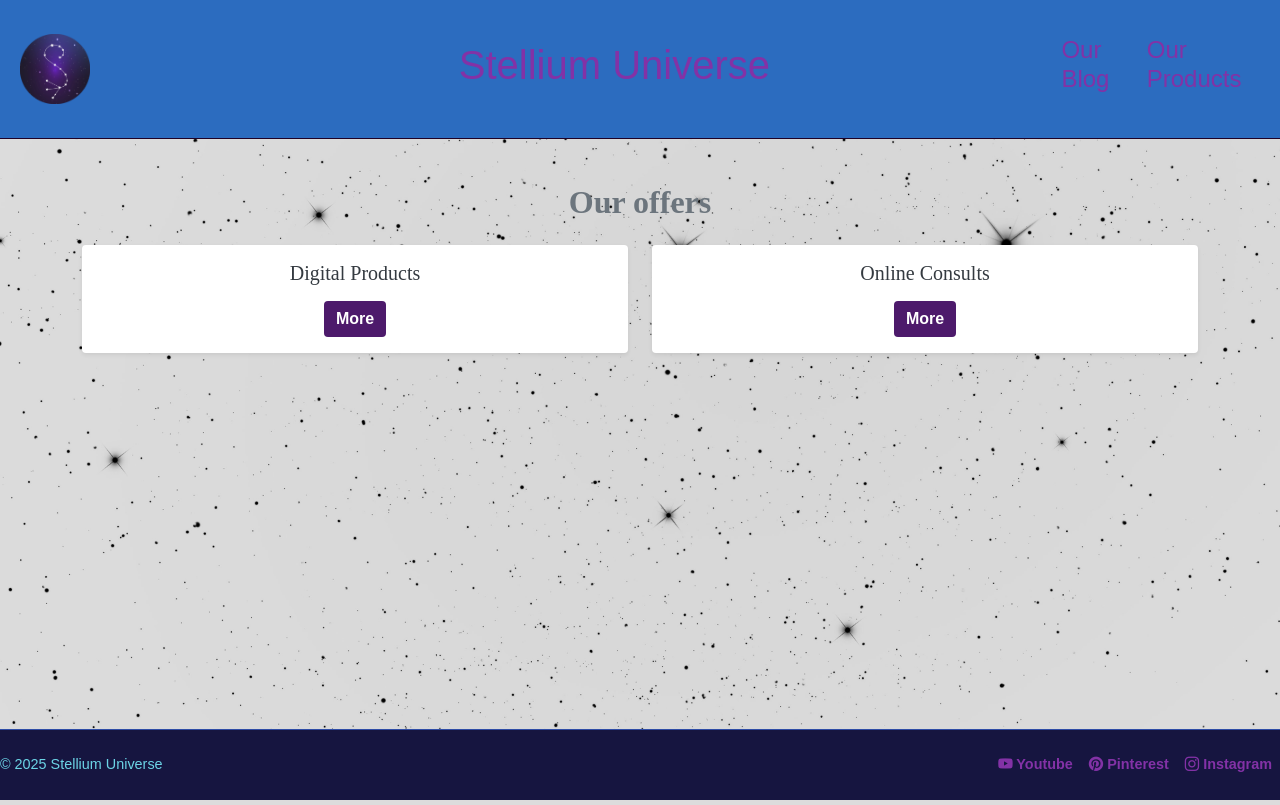
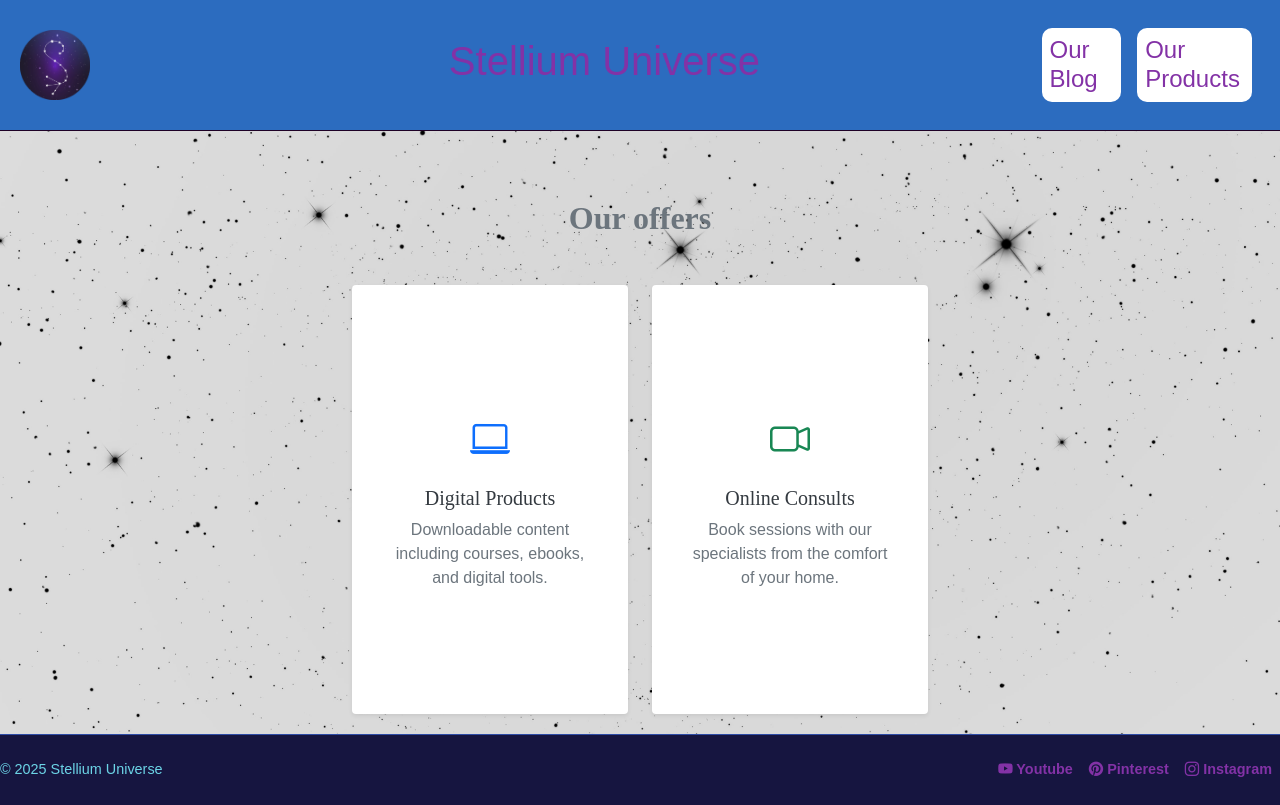
Before and after one commit to NadCarlos/stellium_django, a Django app: page /shop/ in a window 1280 px wide. Run offline with Django 5.2, Linux system fonts and the light colour scheme; some libraries are stand-ins or nearby versions; some web fonts are replaced.

Commit message:
general styling

```diff
--- a/stellium/shared_app/templates/base.html
+++ b/stellium/shared_app/templates/base.html
@@ -121,6 +121,18 @@
         .coso:hover {
             color: #4d1a6b;
         }
+        .nav-link.custom-nav {
+        background-color: white;
+        border-radius: 10px;
+        padding: 0.5rem 1rem;
+        margin: 0 0.5rem;
+        transition: background-color 0.3s ease, color 0.3s ease;
+        }
+
+        .nav-link.custom-nav:hover {
+            background-color: #4D1A6B;
+            color: white !important;
+        }
     </style>
 </head>
 
@@ -144,10 +156,14 @@
         <div class="collapse navbar-collapse justify-content-end" id="navbarSupportedContent">
             <ul class="navbar-nav">
                 <li class="nav-item">
-                    <a class="nav-link active" aria-current="page" href="{% url 'categories' %}"><h4 class="coso">Our Blog</h4></a>
+                    <a class="nav-link active custom-nav" aria-current="page" href="{% url 'categories' %}">
+                        <h4 class="coso m-0">Our Blog</h4>
+                    </a>
                 </li>
                 <li class="nav-item">
-                    <a class="nav-link active" aria-current="page" href="{% url 'shop' %}"><h4 class="coso">Our Products</h4></a>
+                    <a class="nav-link active custom-nav" aria-current="page" href="{% url 'shop' %}">
+                        <h4 class="coso m-0">Our Products</h4>
+                    </a>
                 </li>
             </ul>
         </div>
--- a/stellium/shop/templates/shop_index.html
+++ b/stellium/shop/templates/shop_index.html
@@ -1,33 +1,51 @@
 {% extends 'base.html' %}
 
 {% block content %}
-<div class="container mt-4">
-    <!-- Título con estilos -->
-    <h2 class="text-center mb-4" style="font-family: 'Footlight MT Pro', serif; font-weight: bold; color: #6c757d;">
+<style>
+.card:hover {
+    transform: scale(1.02);
+    box-shadow: 0 8px 20px rgba(0, 0, 0, 0.1);
+}
+</style>
+
+<div class="container mt-5">
+    <h2 class="text-center mb-5" style="font-family: 'Footlight MT Pro', serif; font-weight: bold; color: #6c757d;">
         Our offers
     </h2>
 
-    <!-- Contenedor de categorías con diseño de tarjetas -->
-    <div class="row row-cols-1 row-cols-md-2 g-4">
-        <div class="col">
-            <div class="card h-100 shadow-sm border-0">
-                <div class="card-body text-center">
-                    <h5 class="card-title" style="font-family: 'Footlight MT Pro', serif; color: #343a40;">
+    <div class="row row-cols-1 row-cols-md-2 g-4 justify-content-center">
+        <!-- Card: Digital Products -->
+        <div class="col" style="max-width: 300px;">
+            <a href="{% url 'products' %}" class="text-decoration-none">
+                <div class="card shadow-sm border-0 text-center p-3" style="aspect-ratio: 9 / 14; transition: transform 0.2s;">
+                    <div class="card-body d-flex flex-column justify-content-center align-items-center">
+                        <i class="bi bi-laptop fs-1 text-primary mb-3"></i>
+                        <h5 class="card-title mb-2" style="font-family: 'Footlight MT Pro', serif; color: #343a40;">
                             Digital Products
                         </h5>
-                    <a href="{% url 'products' %}" class="btn btn-primary mt-2">More</a>
+                        <p class="text-muted mb-0">
+                            Downloadable content including courses, ebooks, and digital tools.
+                        </p>
                     </div>
                 </div>
+            </a>
         </div>
-        <div class="col">
-            <div class="card h-100 shadow-sm border-0">
-                <div class="card-body text-center">
-                    <h5 class="card-title" style="font-family: 'Footlight MT Pro', serif; color: #343a40;">
+
+        <!-- Card: Online Consults -->
+        <div class="col" style="max-width: 300px;">
+            <a href="{% url 'consult_index' %}" class="text-decoration-none">
+                <div class="card shadow-sm border-0 text-center p-3" style="aspect-ratio: 9 / 14; transition: transform 0.2s;">
+                    <div class="card-body d-flex flex-column justify-content-center align-items-center">
+                        <i class="bi bi-camera-video fs-1 text-success mb-3"></i>
+                        <h5 class="card-title mb-2" style="font-family: 'Footlight MT Pro', serif; color: #343a40;">
                             Online Consults
                         </h5>
-                    <a href="{% url 'consult_index' %}" class="btn btn-primary mt-2">More</a>
+                        <p class="text-muted mb-0">
+                            Book sessions with our specialists from the comfort of your home.
+                        </p>
                     </div>
                 </div>
+            </a>
         </div>
     </div>
 </div>
--- a/stellium/stellium/settings.py
+++ b/stellium/stellium/settings.py
@@ -36,8 +36,8 @@ SECRET_KEY = env("DJANGO_SECRET_KEY")
 # SECURITY WARNING: don't run with debug turned on in production!
 DEBUG = env("DJANGO_DEBUG")
 
-ALLOWED_HOSTS = env.list("DJANGO_ALLOWED_HOSTS", default=["localhost", "127.0.0.1"])
-CSRF_TRUSTED_ORIGINS = ["https://0.0.0.0", "https://localhost", "https://bfa3-186-122-108-105.ngrok-free.app"]
+ALLOWED_HOSTS = env.list("DJANGO_ALLOWED_HOSTS", default=["localhost", "127.0.0.1", "0.0.0.0", "c5ec-186-122-108-29.ngrok-free.app"])
+CSRF_TRUSTED_ORIGINS = ["https://0.0.0.0", "https://localhost", "https://c5ec-186-122-108-29.ngrok-free.app"]
 SESSION_COOKIE_SECURE = env.bool("SESSION_COOKIE_SECURE", default=False)
 CSRF_COOKIE_SECURE = env.bool("CSRF_COOKIE_SECURE", default=False)
 SECURE_SSL_REDIRECT = env.bool("SECURE_SSL_REDIRECT", default=False)
```
Also changed, not shown: stellium/blog/templates/blog/categories_list.html (+26 -12 lines), stellium/blog/templates/blog/posts_list.html (+11 -2 lines), stellium/shared_app/templates/index.html (+43 -5 lines). Lines whose indentation alone changed are shown as unchanged.
